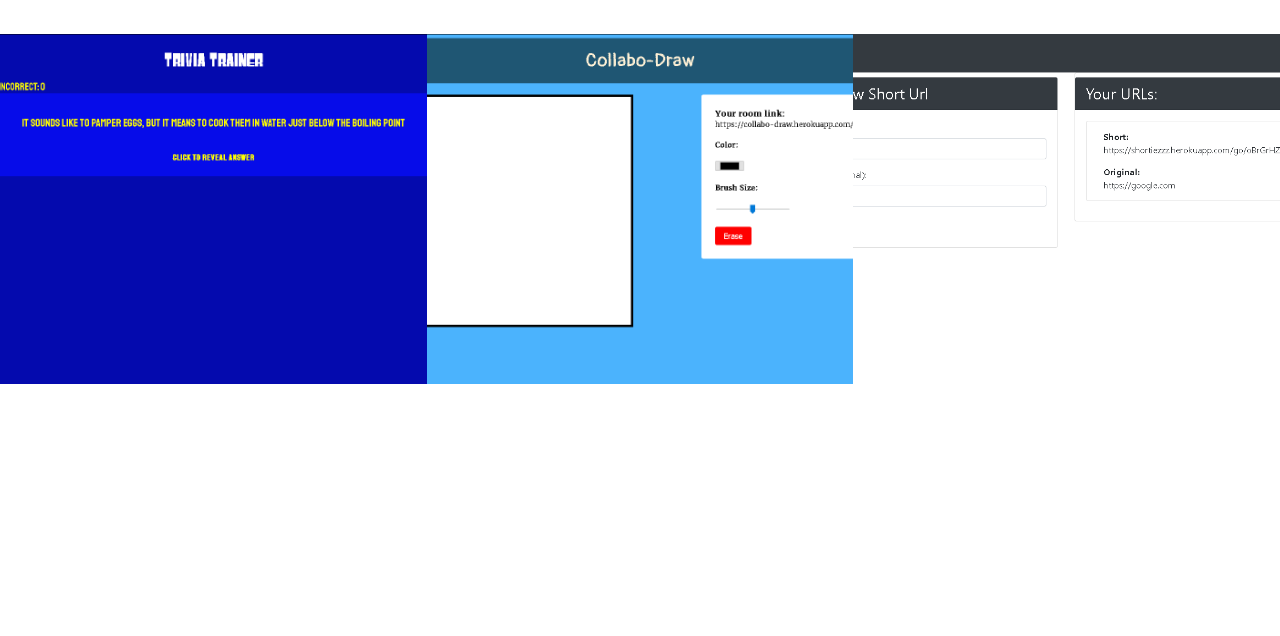
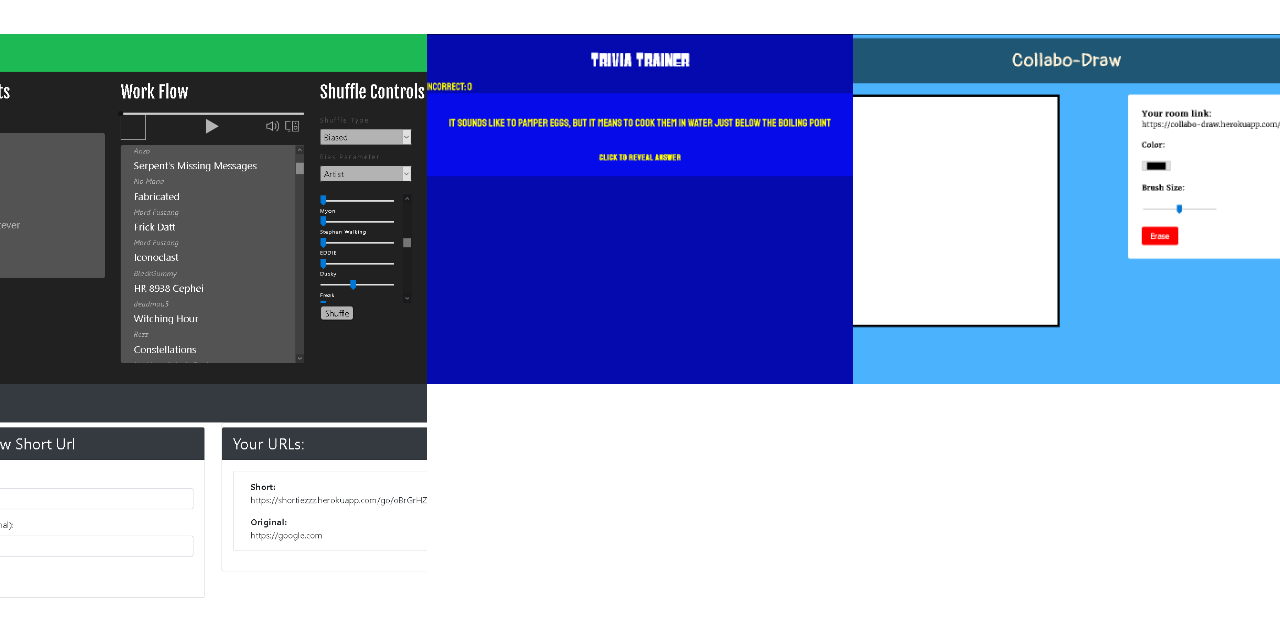
Before and after one commit to dwight9339/dwight9339.github.io, a plain HTML site: page index.html in a window 1280 px wide. Shown: the part 64-700 px from the top of the page. Drawn offline with Linux system fonts and the light colour scheme.

Commit message:
Added Shuffle+, rearranged links, updated bio

```diff
--- a/index.html
+++ b/index.html
@@ -24,6 +24,16 @@
             </nav>
             <div class="content-wrapper">
                 <div class="portfolio-items-wrapper">
+                    <div class="portfolio-item-wrapper">
+                        <div class="portfolio-img-background" style="background-image: url(images/logos/shuffleplus.PNG);" ></div>
+                        <div class="image-text-wrapper">
+                            <div>
+                                <a class="subtitle" href="https://shuffle-plus.herokuapp.com/" target="_blank">
+                                    Shuffle+: Shuffle your Spotify playlists your way with advanced shuffling techniques!
+                                </a>
+                            </div>
+                        </div>
+                    </div>
                     <div class="portfolio-item-wrapper">
                         <div class="portfolio-img-background" style="background-image: url(images/logos/triviatrainer.png);" ></div>
                         <div class="image-text-wrapper">
```
Also changed, not shown: about.html (+1 -1 lines), images/logos/shuffleplus.PNG (added).
